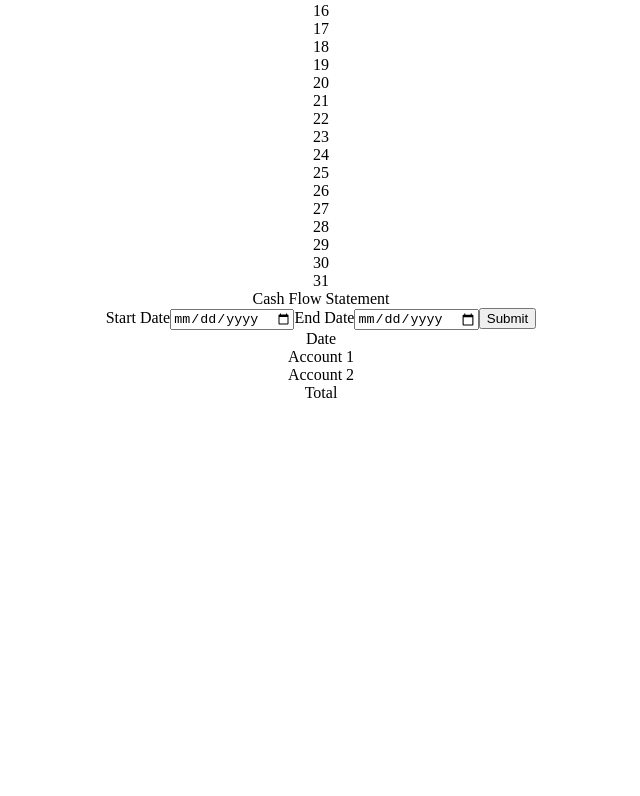
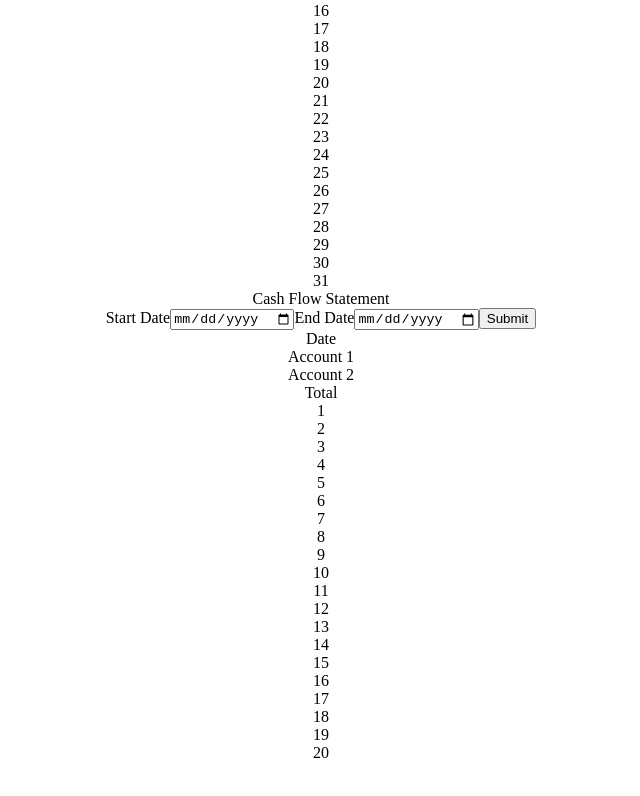
Before and after one commit to Prmatterson/budget, a React (Vite) app: page / in a window 1280 px wide. Shown: the part 743-1539 px from the top of the page, without its empty margins (319-959 px from the left). Before the commit the page ends 1185 px from the top, so only its background shows below. Built offline with nearby package versions, Linux system fonts and the light colour scheme.

Commit message:
got cashFlow grid to populate data

```diff
--- a/src/components/CashFlowGrid.jsx
+++ b/src/components/CashFlowGrid.jsx
@@ -1,7 +1,12 @@
 import React, { useState } from 'react'
+import CashFlowForm from './CashFlowForm'
 
-export default function CashFlowGrid({ calendarData, cashFlowData, startDateCF }) {
+export default function CashFlowGrid({ calendarData, cashFlowData, cashFlowForm, startDateCF }) {
 const grid = []
+for (let x = 1; x <= 20; x++) {
+  grid.push(x);
+  console.log(grid)
+}
 
 return (
   <div className="grid grid-cols-4">
@@ -9,12 +14,19 @@ return (
   <div className="col-span-1" id="cashflow-heading">Account 1</div>
   <div className="col-span-1" id="cashflow-heading">Account 2</div>
   <div className="col-span-1" id="cashflow-heading">Total</div>
-  {grid.map(() => {
+  {grid.map((startDateCF) => {
+    return (
     <div key={startDateCF}>
-      {startDateCF} </div>
+      <div>
+        {startDateCF}
+      </div>
+    </div>)
+        console.log(startDateCF)
   })}
     {/* Enter cashFlowData here for start and end dates, calendar Data for content */}
+
   </div>
+
 )
 
 }
```
